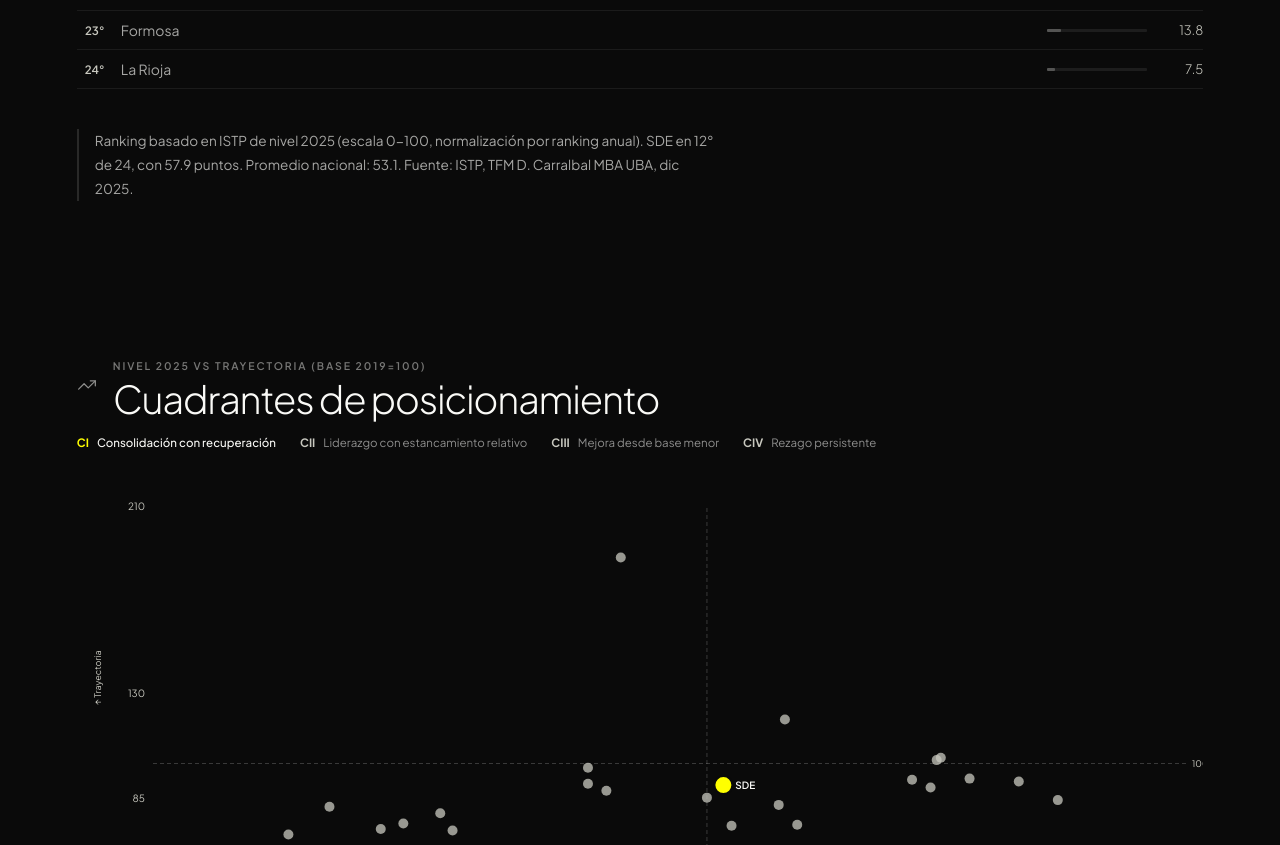
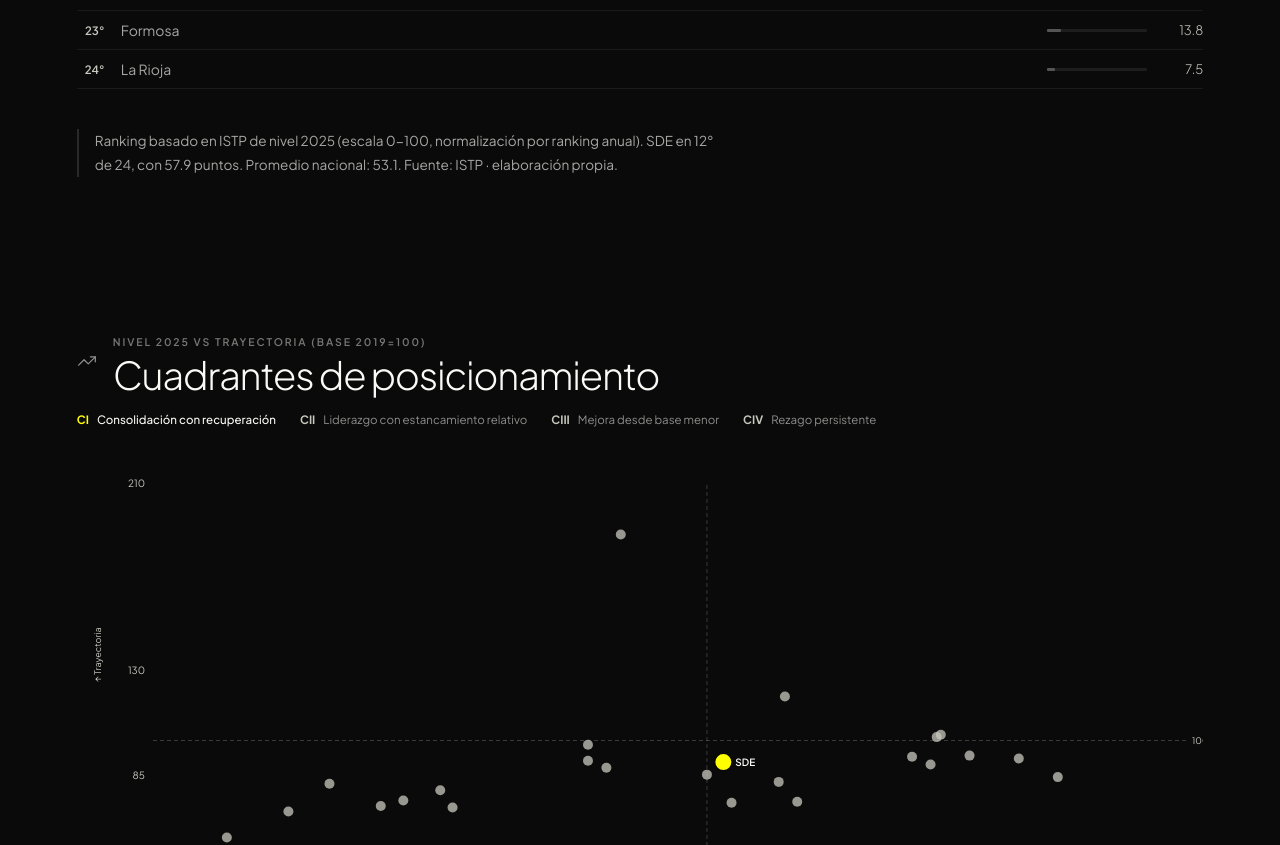
Before and after one commit to carralbal/observatorio-turismo, a React (Vite) app in the folder frontend/: page /salud in a window 1280 px wide. Shown: the part 1980-2825 px from the top of the page. Built offline with nearby package versions, Linux system fonts and the light colour scheme.

Commit message:
fix: App ruta databook + Salud tooltip ranking visible + sin ref TFM

```diff
--- a/frontend/src/App.jsx
+++ b/frontend/src/App.jsx
@@ -39,6 +39,7 @@ const router = createBrowserRouter([
       { path: 'imagen',       element: <ImagenP /> },
       { path: 'estimado',     element: <EstimadoP /> },
       { path: 'perfil',       element: <PerfilP /> },
+      { path: 'databook',     element: <DatabookP /> },
     ],
   },
 ])
--- a/frontend/src/pages/SaludTuristica.jsx
+++ b/frontend/src/pages/SaludTuristica.jsx
@@ -126,7 +126,7 @@ export default function Madurez() {
           ))}
         </div>
         <div style={{ marginTop: 40 }}>
-          <Interpretacion light texto={`Ranking basado en ISTP de nivel 2025 (escala 0-100, normalización por ranking anual). SDE en ${sde.ranking}° de 24, con ${sde.nivel?.toFixed(1)} puntos. Promedio nacional: ${promedio}. Fuente: ISTP, TFM D. Carralbal MBA UBA, dic 2025.`} />
+          <Interpretacion light texto={`Ranking basado en ISTP de nivel 2025 (escala 0-100, normalización por ranking anual). SDE en ${sde.ranking}° de 24, con ${sde.nivel?.toFixed(1)} puntos. Promedio nacional: ${promedio}. Fuente: ISTP · elaboración propia.`} />
         </div>
       </section>
 
@@ -207,10 +207,10 @@ export default function Madurez() {
             <LineChart data={sdeEvol} margin={{ top: 8, right: 16, left: 0, bottom: 0 }}>
               <XAxis dataKey="label" tick={{ fill: C.slate, fontSize: 11, fontFamily: 'Plus Jakarta Sans' }} tickLine={false} axisLine={false} />
               <YAxis tick={{ fill: C.slate, fontSize: 10, fontFamily: 'Plus Jakarta Sans' }} tickLine={false} axisLine={false} width={40} />
-              <Tooltip formatter={(v, n) => [v.toFixed(1), n]} contentStyle={{ background: C.paper, border: '1px solid '+C.stone, fontFamily: 'Plus Jakarta Sans', fontSize: 12 }} />
+              <Tooltip formatter={(v, n) => [v.toFixed(1), n]} contentStyle={{ background: C.ink, border: '1px solid rgba(250,250,247,0.1)', fontFamily: 'Plus Jakarta Sans', fontSize: 12, color: C.paper }} />
               <ReferenceLine y={100} stroke={C.stone} strokeOpacity={0.3} strokeDasharray="4 3" />
               <Line type="monotone" dataKey="nivel"   name="Nivel (0-100)"        stroke={C.ink}   strokeWidth={2.5} dot={{ fill: C.ink,  r: 4, strokeWidth: 0 }} activeDot={{ r: 5 }} />
-              <Line type="monotone" dataKey="ranking" name="Ranking (°)"           stroke={C.stone} strokeWidth={1.5} dot={{ fill: C.stone, r: 3, strokeWidth: 0 }} strokeDasharray="5 3" />
+              <Line type="monotone" dataKey="ranking" name="Ranking (°)"           stroke={C.slate} strokeWidth={1.5} dot={{ fill: C.slate, r: 3, strokeWidth: 0 }} strokeDasharray="5 3" />
             </LineChart>
           </ResponsiveContainer>
         </div>
@@ -225,7 +225,7 @@ export default function Madurez() {
           de Sudamérica. La debilidad estructural es la conectividad aérea (41,7/100):
           recuperar frecuencias hacia el nivel de 2017 es la palanca con mayor impacto
           potencial sobre el ISTP. En el NOA, SDE supera a Salta (65,4), Tucumán (58,8),
-          Entre Ríos (44,2) y Jujuy (47,5). Fuente: ISTP, TFM D. Carralbal MBA UBA, dic 2025.
+          Entre Ríos (44,2) y Jujuy (47,5). Fuente: ISTP · elaboración propia.
         </Interpretacion>
       </section>
     </>
```
